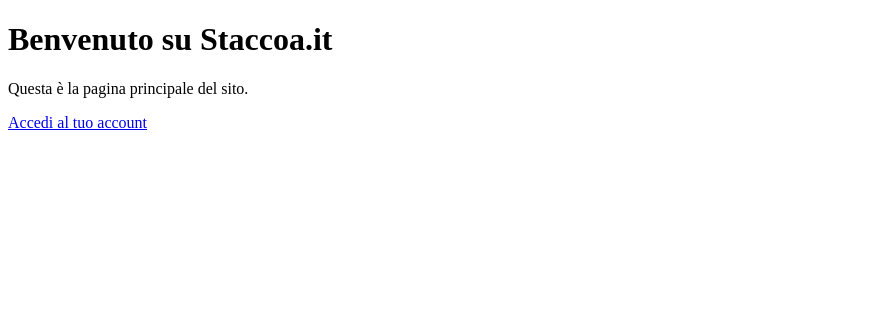
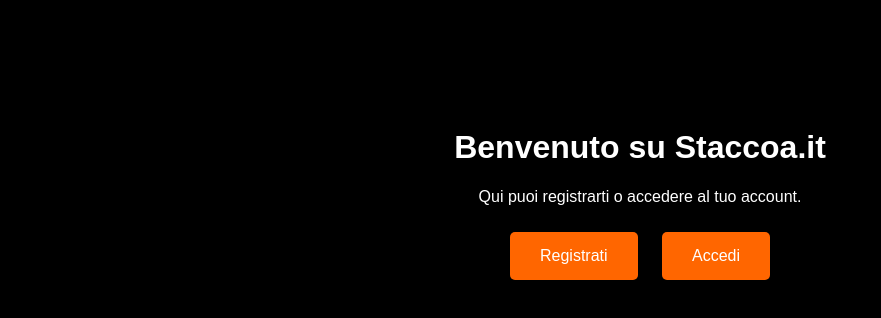
Before and after one commit to Stacco02/staccoa.it, a plain HTML site: page index.html in a window 1280 px wide. Shown: the whole page, without its empty margins (0-881 px from the left). Drawn offline with Linux system fonts and the light colour scheme.

Commit message:
Aggiorna index.html con stile moderno e pulsanti Registrati/Accedi

```diff
--- a/index.html
+++ b/index.html
@@ -3,10 +3,19 @@
 <head>
     <meta charset="UTF-8">
     <title>Staccoa.it</title>
+    <style>
+        body { background-color: #000; color: #fff; font-family: Arial, sans-serif; text-align: center; padding-top: 100px; }
+        .container { max-width: 600px; margin: auto; }
+        .button { background-color: #ff6600; color: #fff; padding: 15px 30px; margin: 10px; border: none; border-radius: 5px; font-size: 16px; cursor: pointer; text-decoration: none; display: inline-block; }
+        .button:hover { background-color: #e65c00; }
+    </style>
 </head>
 <body>
-    <h1>Benvenuto su Staccoa.it</h1>
-    <p>Questa è la pagina principale del sito.</p>
-    <a href="login.html">Accedi al tuo account</a>
+    <div class="container">
+        <h1>Benvenuto su Staccoa.it</h1>
+        <p>Qui puoi registrarti o accedere al tuo account.</p>
+        <a href="register.html" class="button">Registrati</a>
+        <a href="login.html" class="button">Accedi</a>
+    </div>
 </body>
 </html>
```
